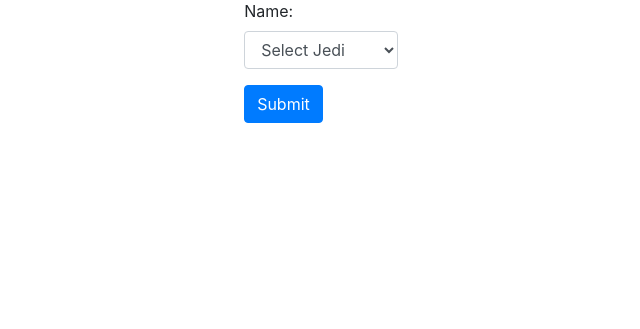
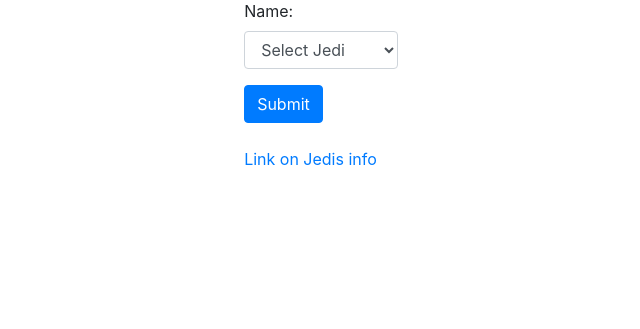
Before and after one commit to Safintim/jedi-academy, a Django app: page /jedi_form in a window 1280 px wide. Shown: the part 199-528 px from the top of the page, without its empty margins (319-959 px from the left). Run offline with Django 3.2, Linux system fonts and the light colour scheme; data comes from the database, SQL or seed files in the repository; some libraries are stand-ins or nearby versions.

Commit message:
Added link on jedi_info

```diff
--- a/jedi_department/templates/jedi_department/jedi_form.html
+++ b/jedi_department/templates/jedi_department/jedi_form.html
@@ -18,6 +18,8 @@
 
                 <button type="submit" class="btn btn-primary">Submit</button>
             </form>
+            <br>
+            <a href="{% url 'jedi_info' %}">Link on Jedis info</a>
         </div>
     </div>
 </div>
```
